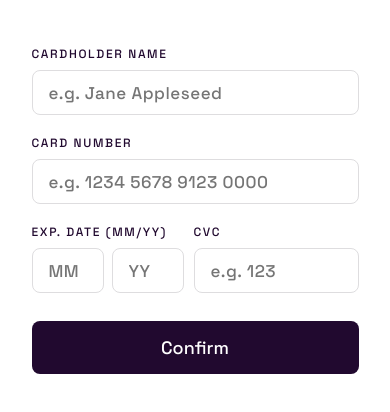
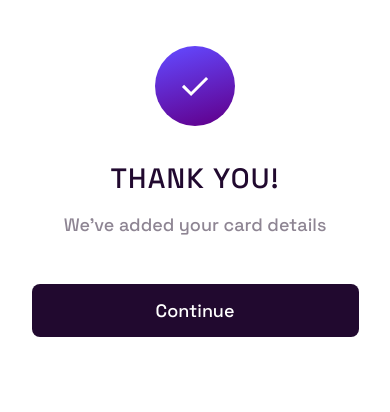
Before and after one commit to L3fd/interactive-card-details-form-main, a website: page index.html in a window 390 px wide. Shown: the part 286-698 px from the top of the page. Drawn offline with Linux system fonts and the light colour scheme.

Commit message:
feat: add thank you state on mobile

```diff
--- a/index.html
+++ b/index.html
@@ -57,6 +57,7 @@
 			<form
 				action="#"
 				method="post"
+				class="hidden"
 			>
 				<div class="form-group">
 					<label for="name"> Cardholder Name </label>
@@ -121,17 +122,27 @@
 				</div>
 				<button
 					type="submit"
-					class="submit-btn"
+					class="btn"
 				>
 					Confirm
 				</button>
 			</form>
+			<!-- Completed state start -->
+			<div class="complete">
+				<img
+					src="./images/icon-complete.svg"
+					alt=""
+					aria-hidden="true
+				"
+				/>
+				<h1 class="">Thank You!</h1>
+				<p>We've added your card details</p>
+				<button class="btn">Continue</button>
+			</div>
 		</main>
 		<!-- 0000 0000 0000 0000 Jane Appleseed 00/00 000 Cardholder Name e.g. Jane
 		Appleseed Card Number e.g. 1234 5678 9123 0000 Exp. Date (MM/YY) MM YY CVC
 		e.g. 123 Confirm -->
-
-		<!-- Completed state start -->
 
 		<!-- Thank you! We've added your card details Continue -->
 		<!--
--- a/style.css
+++ b/style.css
@@ -167,7 +167,7 @@ form {
 	width: 7.2rem;
 }
 
-.submit-btn {
+.btn {
 	display: block;
 	margin-top: 2.8rem;
 	border: 0;
@@ -182,8 +182,29 @@ form {
 	cursor: pointer;
 	transition: all 0.3s ease-in-out;
 }
-.submit-btn:hover {
+.btn:hover {
 	background-color: hsla((278), 68%, 11%, 80%);
+}
+
+.complete {
+	margin-top: 4.8rem;
+	padding: 0 0.8rem;
+	text-align: center;
+}
+.complete img {
+	margin: 0 auto 3.8rem auto;
+}
+.complete h1 {
+	font-size: 2.8rem;
+	font-weight: 500;
+	letter-spacing: 0.12rem;
+	text-transform: uppercase;
+	color: var(--primary-900);
+	margin-bottom: 2.4rem;
+}
+.complete p {
+	color: var(--primary-700);
+	margin-bottom: 5rem;
 }
 /* Utils */
 
```
